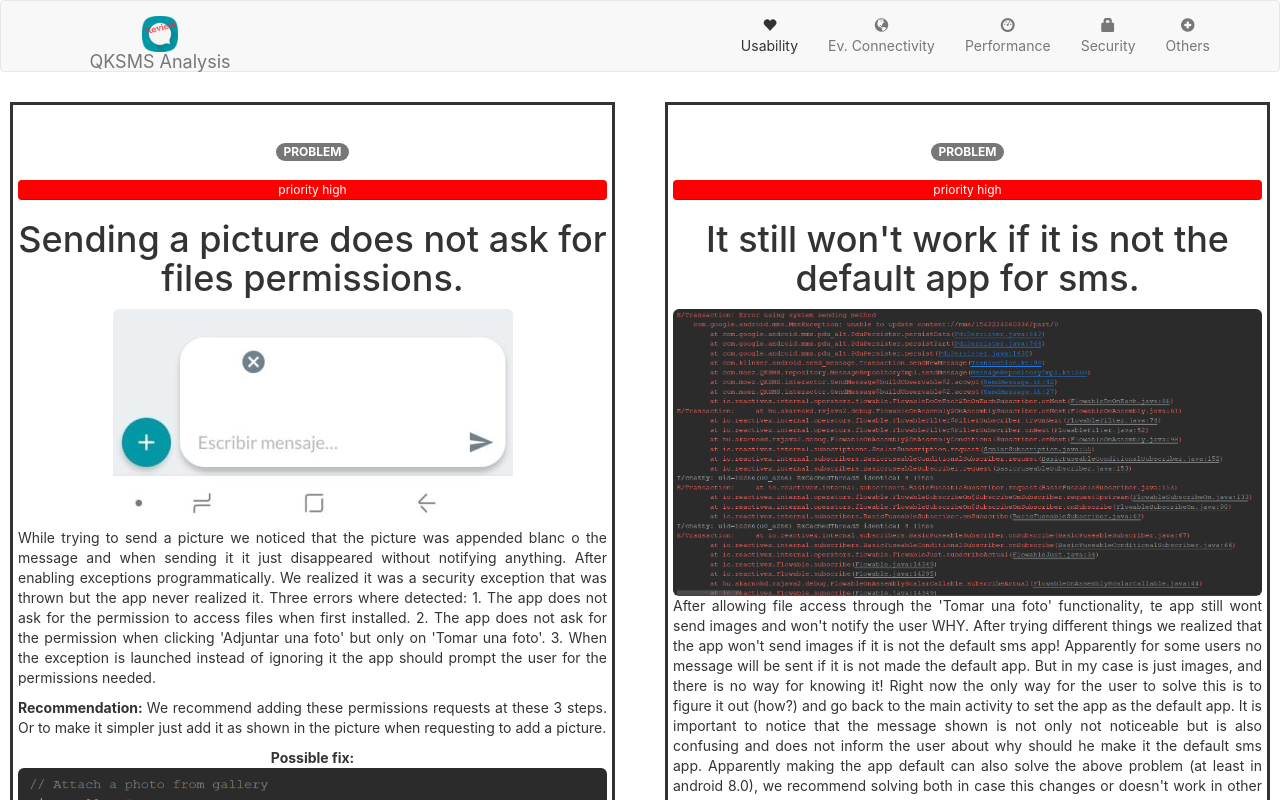
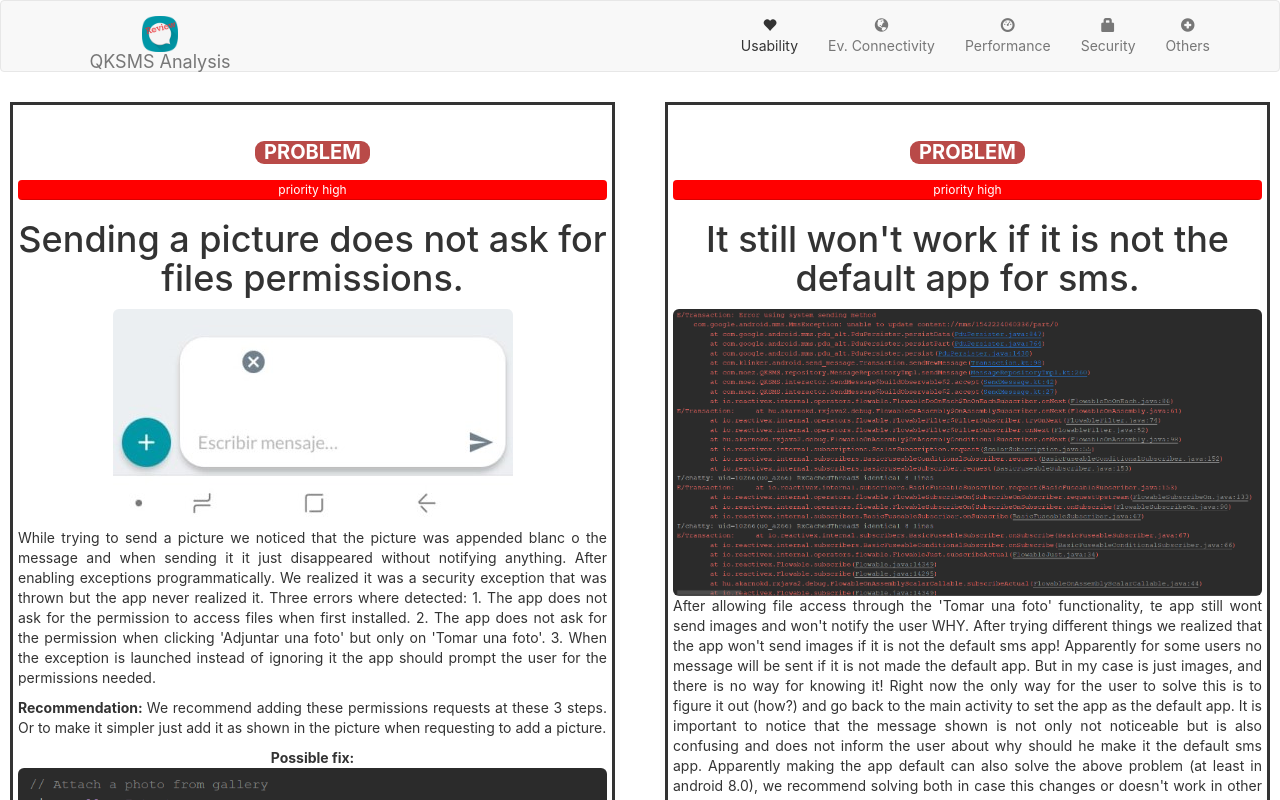
Before and after one commit to jmalovera10/QKSMSReport, a React (Create React App) app: page / in a window 1280 px wide. Both pictures are taken after a click on the button "Usability". Shown: the top 800 px of the page. Built offline with nearby package versions, Linux system fonts and the light colour scheme; no server answers.

Commit message:
Badge for good or bad practice

```diff
--- a/src/CardReport.css
+++ b/src/CardReport.css
@@ -17,3 +17,37 @@ p{
     text-align: justify;
     text-justify: inter-word;
 }
+
+.badge {
+    padding: 1px 9px 2px;
+    font-size: 20px;
+    font-weight: bold;
+    white-space: nowrap;
+    color: #ffffff;
+    background-color: #999999;
+    -webkit-border-radius: 9px;
+    -moz-border-radius: 9px;
+    border-radius: 9px;
+}
+
+.badge:hover {
+    color: #ffffff;
+    text-decoration: none;
+    cursor: pointer;
+}
+
+.badge-error {
+    background-color: #b94a48;
+}
+
+.badge-error:hover {
+    background-color: #953b39;
+}
+
+.badge-success {
+    background-color: #468847;
+}
+
+.badge-success:hover {
+    background-color: #356635;
+}
--- a/src/CardReport.js
+++ b/src/CardReport.js
@@ -1,7 +1,7 @@
 import "./CardReport.css"
 import React, {Component} from 'react';
 import {Image} from "react-bootstrap";
-import {Card, Col, Progress, Badge} from 'reactstrap';
+import {Card, Col, Progress} from 'reactstrap';
 import YouTube from "react-youtube";
 
 
@@ -55,12 +55,12 @@ export default class CardReport extends Component {
                     <h1>
                         {
                             this.props.goodPractice?
-                                <Badge color="success">
+                                <span className="badge badge-success">
                                     GOOD PRACTICE
-                                </Badge>
-                                :<Badge color="danger">
+                                </span>
+                                :<span className="badge badge-error">
                                     PROBLEM
-                                </Badge>
+                                </span>
                         }
                     </h1>
                     <Progress color={style} value={level}>{priority}</Progress>
```
